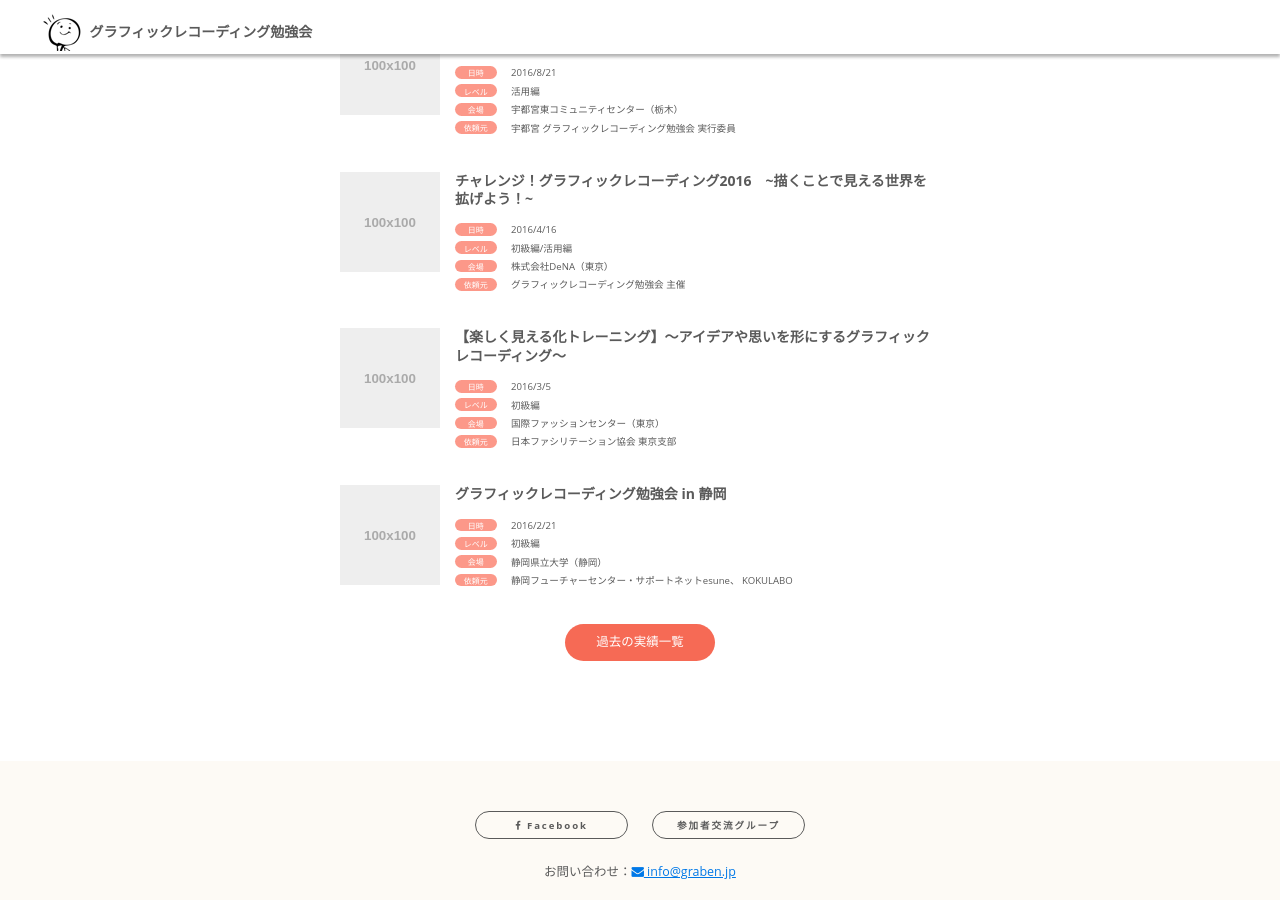
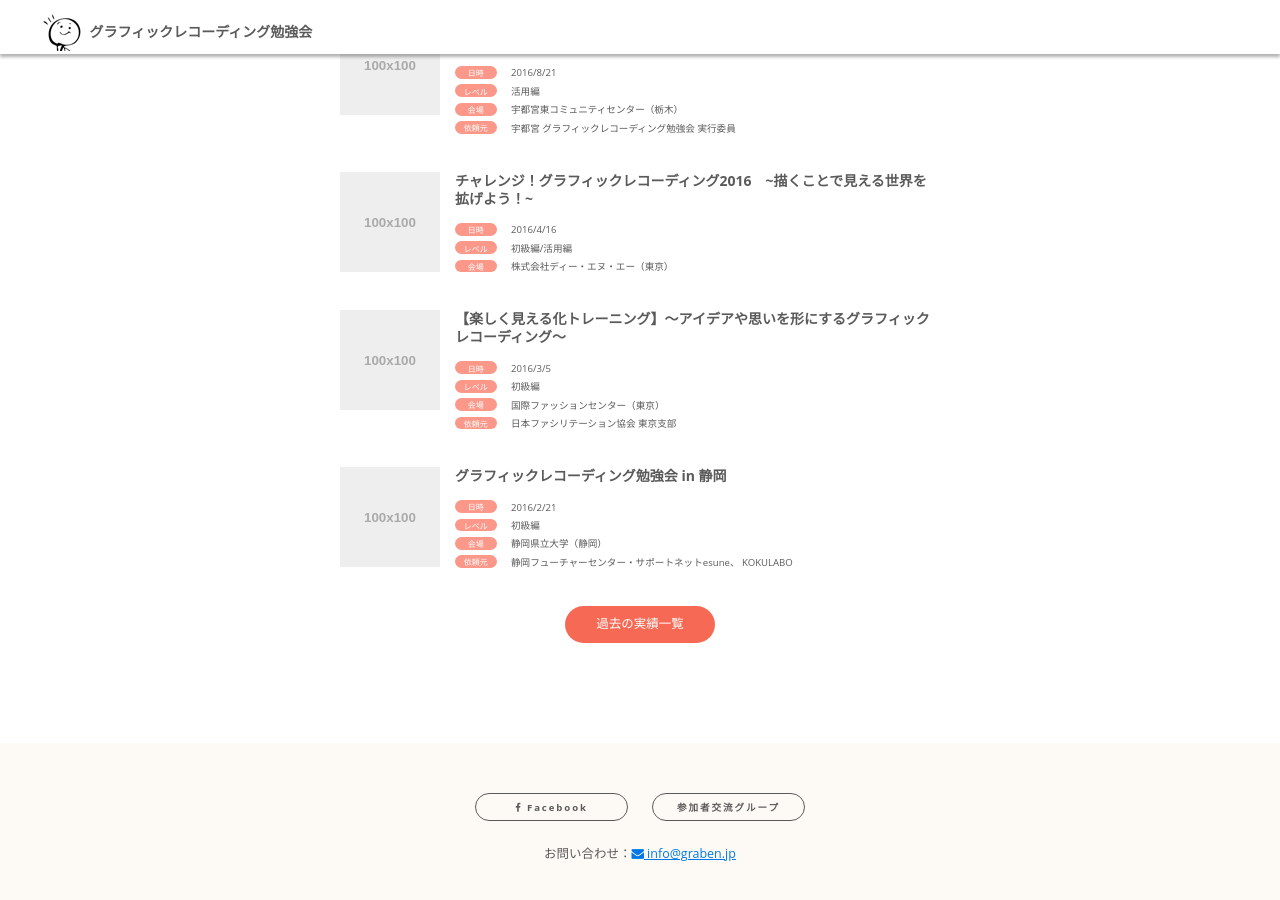
Before and after one commit to beijaflor/graben-site, a Jekyll site: the page built from index.html, in a window 1280 px wide and 900 px high, scrolled down 2631 px. Built offline with Jekyll 4.4.1, drawn with Linux system fonts in a browser that asks for light colours; a script that is not in the unit is left out.

Commit message:
update event info on toppage

```diff
--- a/_includes/report-list.html
+++ b/_includes/report-list.html
@@ -14,8 +14,10 @@
           <dd class="data">{{ post.categories }}</dd>
           <dt class="label">会場</dt>
           <dd class="data">{{ post.place }}</dd>
+          {% if post.company %}
           <dt class="label">依頼元</dt>
           <dd class="data">{{ post.company }}</dd>
+          {% endif %}
         </dl>
       </span></span></li>
     {% endfor %}
--- a/_posts/2016-04-16-graben.markdown
+++ b/_posts/2016-04-16-graben.markdown
@@ -3,7 +3,6 @@ layout: post
 title:  "チャレンジ！グラフィックレコーディング2016　~描くことで見える世界を拡げよう！~"
 date:   2016-04-16 12:00:00 +0900
 categories: 初級編/活用編
-place: 株式会社DeNA（東京）
-company: "グラフィックレコーディング勉強会 主催"
+place: 株式会社ディー・エヌ・エー（東京）
 thumb: "images/hoge.jpg"
 ---
```
